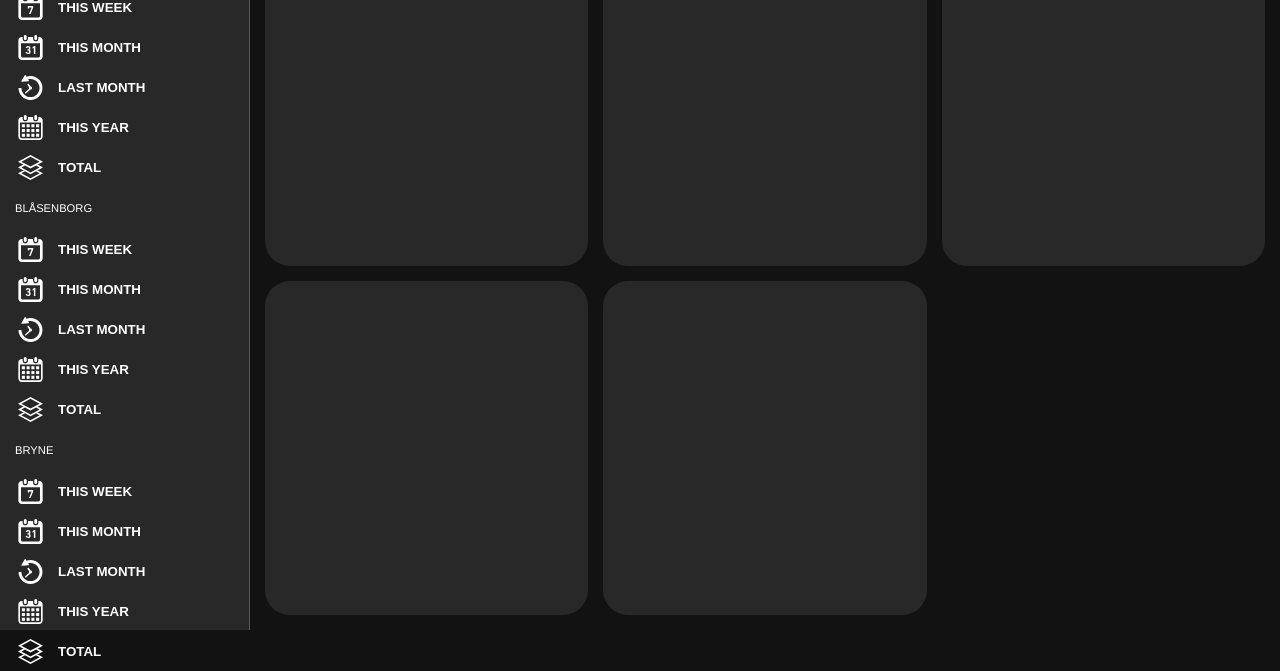
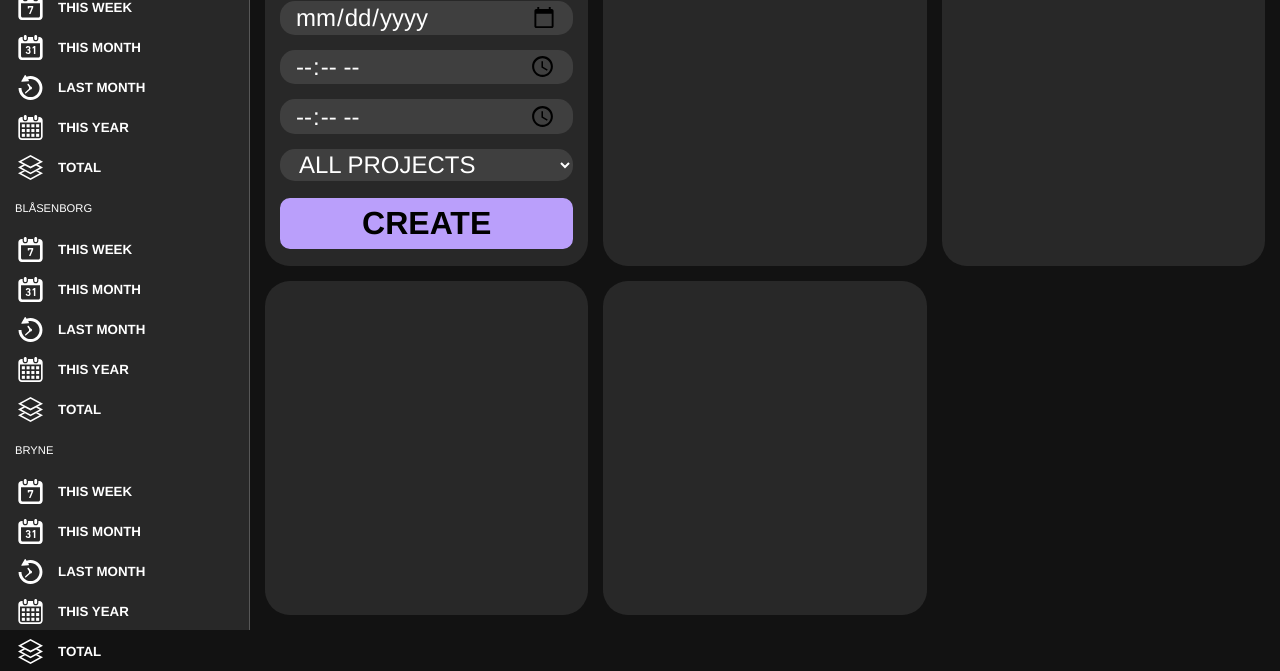
Before and after one commit to xswitch/odin_todi, a website built with webpack: page src/index.html in a window 1280 px wide. Shown: the part 170-841 px from the top of the page. Built offline with nearby package versions, Linux system fonts and the light colour scheme; files whose address does not match are found by name.

Commit message:
Added ability to add new entries from home page

```diff
--- a/src/index.js
+++ b/src/index.js
@@ -8,20 +8,10 @@ import createHome from './modules/pages/home';
 const controller = (function () {
     let currentPage = ['home', 'default'];
     const workEntries = [
-        new WorkEntry('2024-03-06', '10:30', '20:30', 'blåsenborg'),
-        new WorkEntry('2024-02-07', '08:00', '18:00', 'bryne'),
-        new WorkEntry('2024-02-08', '08:00', '18:00', 'bryne'),
-        new WorkEntry('2024-02-09', '08:00', '18:00', 'blåsenborg'),
-        new WorkEntry('2024-02-10', '08:00', '18:00', 'bryne'),
-        new WorkEntry('2024-03-11', '11:30', '23:30', 'bryne'),
-        new WorkEntry('2024-03-12', '11:30', '23:30', 'bryne'),
-        new WorkEntry('2024-03-13', '11:30', '23:30', 'blåsenborg'),
-        new WorkEntry('2024-03-14', '11:30', '23:30', 'bryne'),
-        new WorkEntry('2024-03-15', '11:30', '23:30', 'blåsenborg'),
-        new WorkEntry('2024-03-16', '11:30', '23:30', 'blåsenborg'),
-        new WorkEntry('2024-03-17', '11:30', '23:30', 'blåsenborg'),
-        new WorkEntry('2024-03-06', '11:30', '23:30', 'blåsenborg'),
-        new WorkEntry('2024-03-01', '08:00', '18:00', 'blåsenborg'),
+        new WorkEntry('2024-03-18', '07:30', '14:45', 'bryne'),
+        new WorkEntry('2024-03-19', '07:30', '14:45', 'bryne'),
+        new WorkEntry('2024-03-20', '07:30', '14:45', 'bryne'),
+        new WorkEntry('2024-03-21', '15:15', '22:00', 'bryne'),
     ];
 
     const categories = [
--- a/src/modules/pages/createPage.js
+++ b/src/modules/pages/createPage.js
@@ -145,7 +145,7 @@ function createWeek(entries) {
         const text1 = new El('h1', {
             classes: 'headerText white',
             parent: headerContainer,
-            text: 'This Week: '
+            text: 'This Week '
         })
         const weekHoursContainer = new El('div', {
             classes: 'weekHeaderHours',
--- a/src/modules/pages/home.js
+++ b/src/modules/pages/home.js
@@ -1,22 +1,58 @@
+import { controller } from "../..";
 import El from "../domStuff/createEl";
+import WorkEntry from "../workEntry";
 
 function createHome() {
     const header = document.querySelector('.pageHeader');
     header.classList.add('homeHeader')
     const headerText = new El('h1', {classes: 'headerText white', parent: header, text: 'Welcome,'})
-    const headerName = new El('h1', {classes: 'headerText purple', parent: header, text: 'Bjørn Ivar.'})
+    const headerName = new El('h1', {classes: 'headerText purple', parent: header, text: 'Bjørn Ivar'})
     const container = document.querySelector('.pageContent');
     const homeContainer = new El('div', {
         classes: 'homeContainer',
         parent: container,
     })
     const containers = {
+        newEntryContainer: new El('div', {classes: 'homeSection newEntryContainer', parent: homeContainer.element}),
         newProjectContainer: new El('div', {classes: 'homeSection newProjectContainer', parent: homeContainer.element}),
-        newEntryContainer: new El('div', {classes: 'homeSection newEntryContainer', parent: homeContainer.element}),
         monthOverview: new El('div', {classes: 'homeSection monthOverview', parent: homeContainer.element}),
         scopeContainer: new El('div', {classes: 'homeSection scopeContainer', parent: homeContainer.element}),
         taxContainer: new El('div', {classes: 'homeSection taxContainer', parent: homeContainer.element}),
     }
+
+    const newEntryCard = {
+        newEntryTitle: new El('h1', {classes: 'homeCard homeCardTitle', parent: containers.newEntryContainer.element, text: 'NEW ENTRY'}),
+        newEntryDate: new El('input', {classes: 'homeCard homeCardDate', parent: containers.newEntryContainer.element, properties: {type: 'date'}}),
+        newEntryFromTime: new El('input', {classes: 'homeCard homeCardDate', parent: containers.newEntryContainer.element, properties: {type: 'time'}}),
+        newEntryToTime: new El('input', {classes: 'homeCard homeCardDate', parent: containers.newEntryContainer.element, properties: {type: 'time'}}),
+        newEntryProjectContainer: new El('select', {classes: 'homeCard homeCardSelect newSelect', parent: containers.newEntryContainer.element}),
+        newEntryButton: new El('button', { classes: 'homeCard homeCardButton', parent: containers.newEntryContainer.element, text: 'CREATE'}),
+    }
+
+    newEntryCard.newEntryButton.element.addEventListener('click', () => {
+        controller.workEntries.push(new WorkEntry(newEntryCard.newEntryDate.element.value,
+        newEntryCard.newEntryFromTime.element.value,
+        newEntryCard.newEntryToTime.element.value,
+        newEntryCard.newEntryProjectContainer.element.value))
+    })
+
+    populateSelect(newEntryCard.newEntryProjectContainer.element, controller.categories, 'newEntryOption')
+}
+
+// Takes an array with ['text', 'value'] and creates options
+function populateSelect(selectElement, options, classes = 'option') {
+    options.forEach(option => {
+        const text = option[0].toUpperCase()
+        const value = option[1]
+        const optionElement = new El('option', {properties: {value}, text, parent: selectElement, classes})
+    })
+}
+
+function removeAllChildren(element) {
+    const children = Array.from(element.children)
+    children.forEach(child => {
+        child.remove()
+    })
 }
 
 export default createHome;
--- a/src/style.css
+++ b/src/style.css
@@ -2,6 +2,8 @@
     margin: 0px;
     padding: 0px;
     box-sizing: border-box;
+    font-family: 'Franklin Gothic Medium', 'Arial Narrow', Arial, sans-serif;
+
 }
 
 body {
@@ -277,7 +279,7 @@ span.payName {
 }
 
 .totalPayContainer {
-    padding: 15px;
+    padding: 5px;
 }
 
 /* MONTH */
@@ -429,3 +431,44 @@ h3.monthCardMoney {
     background-color: var(--color-surface-200);
     border-radius: 25px;
 }
+
+.homeCard {
+    font-size: 2rem;
+}
+
+.homeCardTitle {
+    color: white;
+    text-align: center;
+}
+
+.homeCardButton {
+    background-color: var(--color-primary-600);
+    color: black;
+    padding: 5px;
+    border: 2px solid var(--color-primary-600);
+    border-radius: 10px;
+    font-weight: bold;
+}
+
+.homeCardButton:hover {
+    box-shadow: 0 0 15px 1px var(--color-primary-600);
+    cursor: pointer;
+}
+
+.newEntryContainer {
+    display: grid;
+    gap: 15px;
+    padding: 15px;
+    align-items: center;
+}
+
+.newEntryContainer>input,
+.newEntryContainer>select {
+    background-color: var(--color-surface-300);
+    border-radius: 15px;
+    padding: 0 15px;
+    font-size: 1.5rem;
+    border: none;
+    height: 100%;
+    color: white;
+}
```
Also changed, not shown: README.md.
